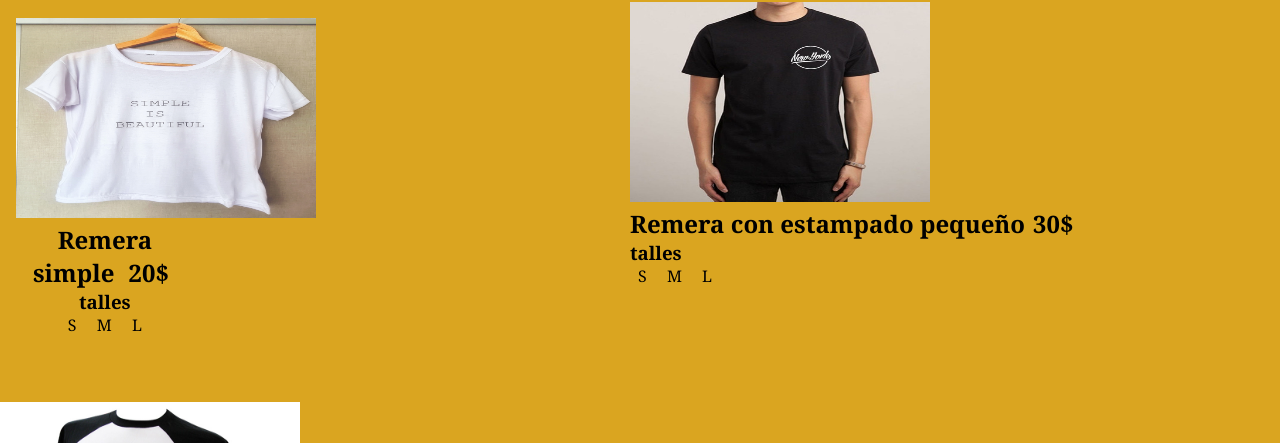
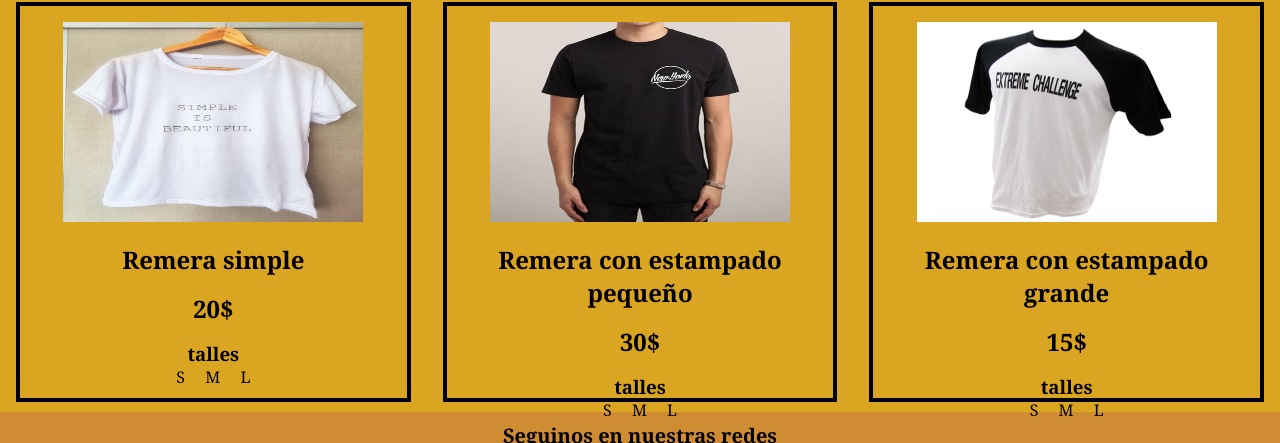
Before and after one commit to BautoxAC/2Pre-Entrega-BautistaTosi, a plain HTML site: page Pages/pro.html in a window 1280 px wide. Shown: the part 149-592 px from the top of the page. Drawn offline with Linux system fonts and the light colour scheme.

Commit message:
cambios en productos

```diff
--- a/Pages/pro.html
+++ b/Pages/pro.html
@@ -25,26 +25,29 @@
     <main>
         <h1>Nuestros productos</h1>
         <div class="contenedorpro">
-            <div class="contenedorpro__hijo1">
+            <div class="contenedorpro__hijo">
                 <img src="../img/20201005_102315-011-d3f2f4f3fdb63064dd16019077095110-1024-1024.png"
                     alt="foto de remera simple">
-                <h2>Remera simple <span>20$</span></h2>
+                <h2>Remera simple</h2>
+                <p>20$</p>
                 <h3>talles</h3>
                 <span>S</span>
                 <span>M</span>
                 <span>L</span>
             </div>
-            <div class="contenedorpro__hijo2">
+            <div class="contenedorpro__hijo">
                 <img src="../img/D_NQ_NP_799976-MLU45233593360_032021-O.png" alt="foto de remera con estampado pequeño">
-                <h2>Remera con estampado pequeño<span>30$</span></h2>
+                <h2>Remera con estampado pequeño</h2>
+                <p>30$</p>
                 <h3>talles</h3>
                 <span>S</span>
                 <span>M</span>
                 <span>L</span>
             </div>
-            <div class="contenedorpro__hijo3">
+            <div class="contenedorpro__hijo">
                 <img src="../img/TX04.png" alt="foto de remera con estampado grande">
-                <h2>Remera con estampado grande<span>15$</span></h2>
+                <h2>Remera con estampado grande</h2>
+                <p>15$</p>
                 <h3>talles</h3>
                 <span>S</span>
                 <span>M</span>
--- a/css/style.css
+++ b/css/style.css
@@ -80,20 +80,25 @@ body main h1{
     margin: 1rem;
 }
 .contenedorpro{
-    display: grid;
-    grid-template-areas:
-    "hijo1 hijo2"
-    "hijo3 hijo2";
+    display: flex;
+    justify-content: center;
 }
-.contenedorpro__hijo1{
-    padding: 1rem;
+.contenedorpro__hijo{
+    margin: 0rem 1rem;
+    padding: 1rem 0rem;
     width: 33.3%;
     height: 25rem;
     text-align: center;
+    border: 0.3rem solid black;
 }
 .contenedorpro__hijo h2{
     padding: 1rem;
 }
+.contenedorpro__hijo p{
+    font-weight: bold;
+    font-size: 1.5rem;
+    padding-bottom: 1rem;
+}
 .contenedorpro span{
     padding: 0.5rem;
 }
```
